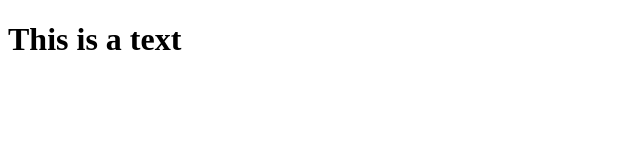
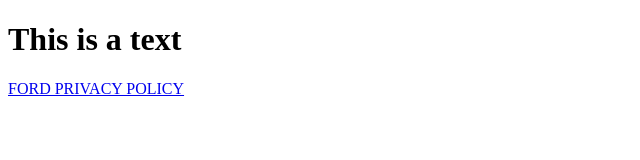
Before and after one commit to prabhuchira/test_website, a plain HTML site: page index.html in a window 1280 px wide. Shown: the whole page, without its empty margins (0-640 px from the left). Drawn offline with Linux system fonts and the light colour scheme.

Commit message:
Added website

```diff
--- a/index.html
+++ b/index.html
@@ -8,5 +8,6 @@
 </head>
 <body>
     <h1>This is a text</h1>
+    <a href="https://www.ford.com/help/privacy/">FORD PRIVACY POLICY</a>
 </body>
 </html>
```
